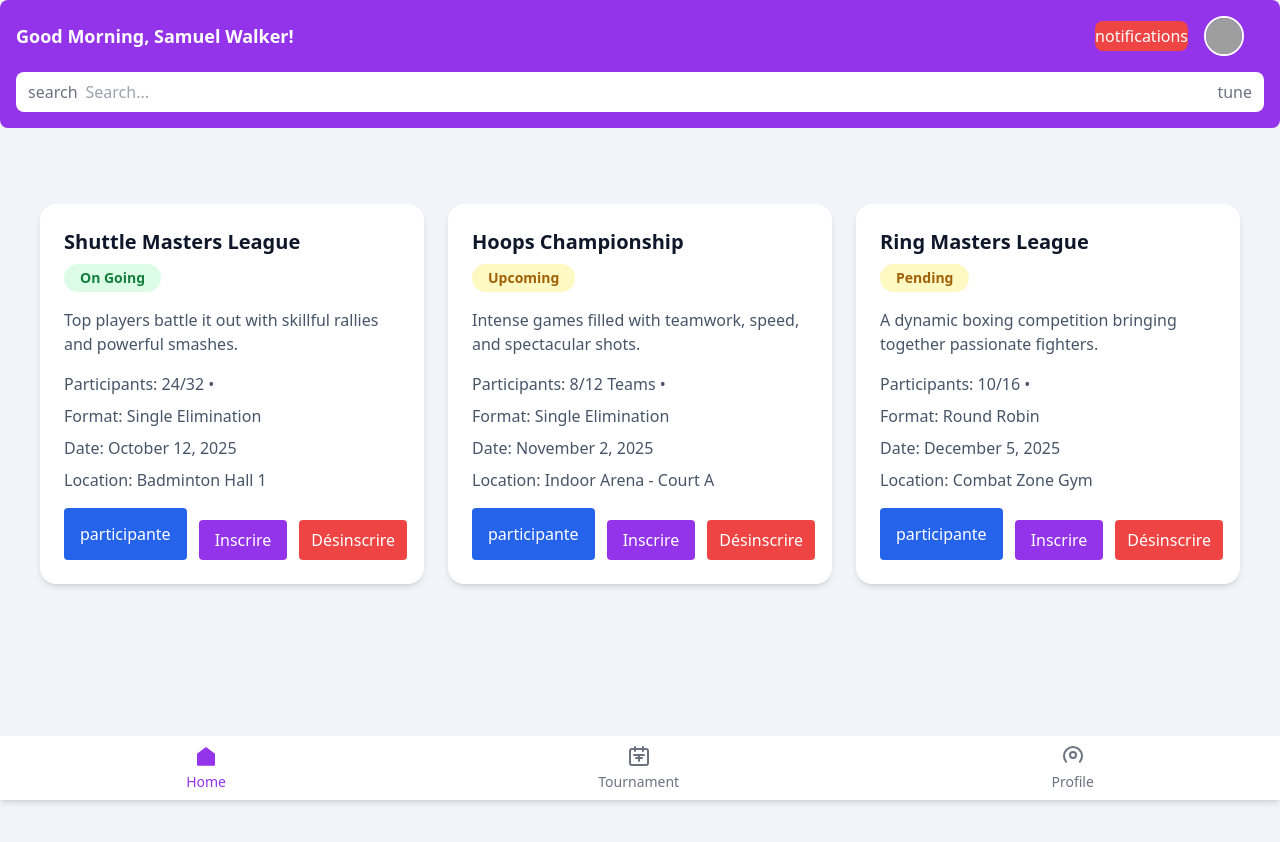
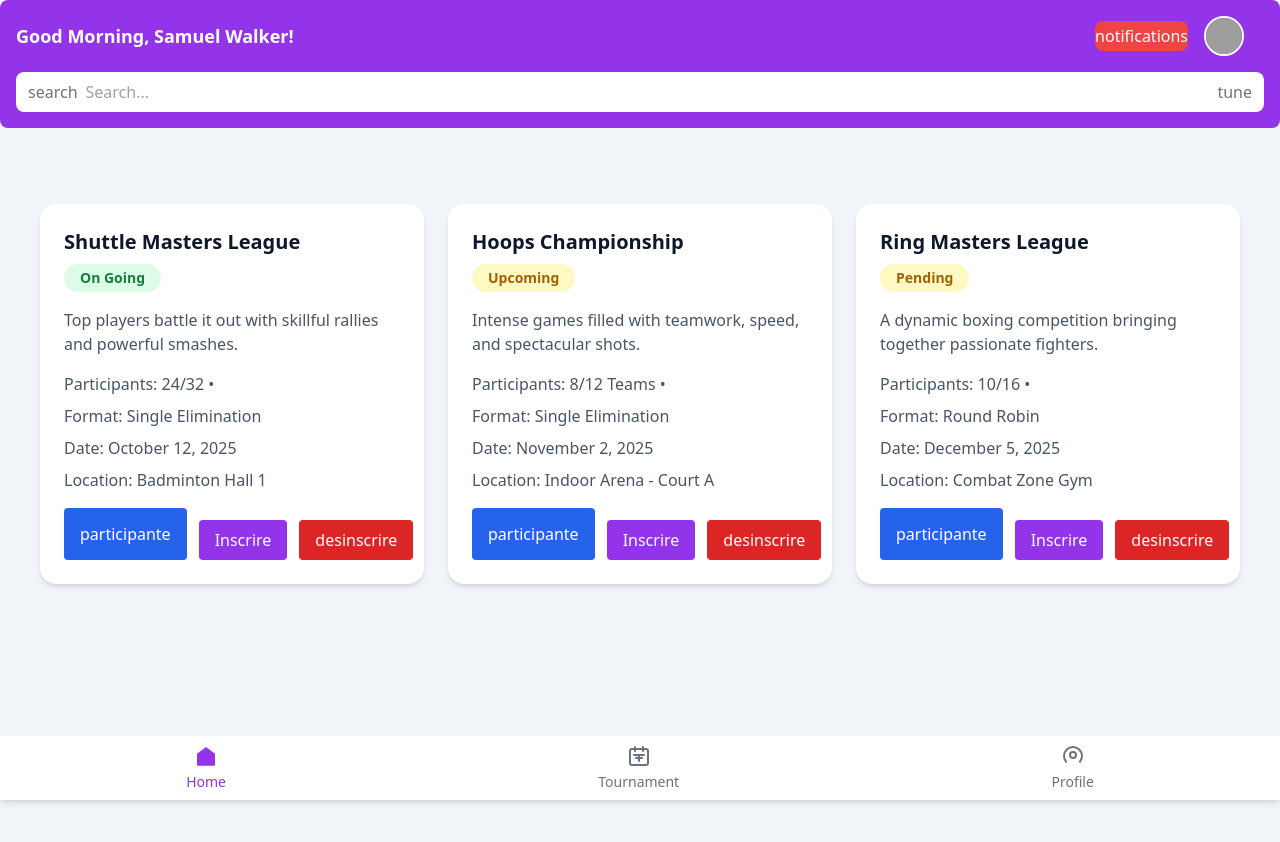
Before and after one commit to Hamadellah/reacte, a React (Vite) app: page / in a window 1280 px wide. Shown: the top 842 px of the page. Built offline with nearby package versions, Linux system fonts and the light colour scheme; grey boxes are pictures that could not be loaded.

Commit message:
Remove Desa component and update TournamentCard to eliminate participant removal functionality; refactor InscrireButton to include a placeholder for desinscrire action.

```diff
--- a/src/App.css
+++ b/src/App.css
@@ -1,4 +1,4 @@
-#root {
+/* #root {
   max-width: 1280px;
   margin: 0 auto;
   padding: 2rem;
@@ -40,3 +40,4 @@
 .read-the-docs {
   color: #888;
 }
+ */
--- a/src/components/Desinscrirebuton.jsx
+++ /dev/null
@@ -1,14 +0,0 @@
-function Desa({ tournamentId, participantId, removeParticipant }) {
-  return (
-    <div className="flex justify-end items-end">
-      <button
-        onClick={() => removeParticipant(tournamentId, participantId)}
-        className="bg-red-500 h-[40px] hover:bg-red-600 text-white rounded transition-colors duration-200 px-3"
-      >
-        Désinscrire
-      </button>
-    </div>
-  );
-}
-
-export default Desa;
--- a/src/components/Form.jsx
+++ b/src/components/Form.jsx
@@ -1,5 +1,6 @@
 // components/RegisterParticipant.jsx
 import React, { useState } from "react";
+
 
 function RegisterParticipant({ tournament, onUpdate, onClose, addParticipant, tournamentId }) {
   const [formData, setFormData] = useState({
--- a/src/components/InscrireButton.jsx
+++ b/src/components/InscrireButton.jsx
@@ -1,12 +1,19 @@
 // components/InscrireButton.jsx
 function InscrireButton({ onClick }) {
   return (
+    <>
     <button
       onClick={onClick}
       className="bg-purple-600 text-white px-4 py-2 rounded mt-3"
     >
       Inscrire
     </button>
+     <button
+      className="bg-red-600 text-white px-4 py-2 rounded mt-3"
+    >
+     desinscrire
+    </button>
+    </>
   );
 }
 
--- a/src/components/TournamenteCard.jsx
+++ b/src/components/TournamenteCard.jsx
@@ -3,7 +3,6 @@
 import { useState } from "react";
 import Form from "./form";
 import InscrireButton from "./Inscrirebutton";
-import Desa from "./Desinscrirebuton";
 
 const TournamentCard = ({ tournamentData, addParticipant }) => {
   const navigate = useNavigate();
@@ -69,7 +68,7 @@
               {/* Inscrire */}
             <InscrireButton onClick={()=>setActiveFormId(t.id)}/>
               {/* desa */}
-              <Desa/>
+
 
             </div>
 
```
